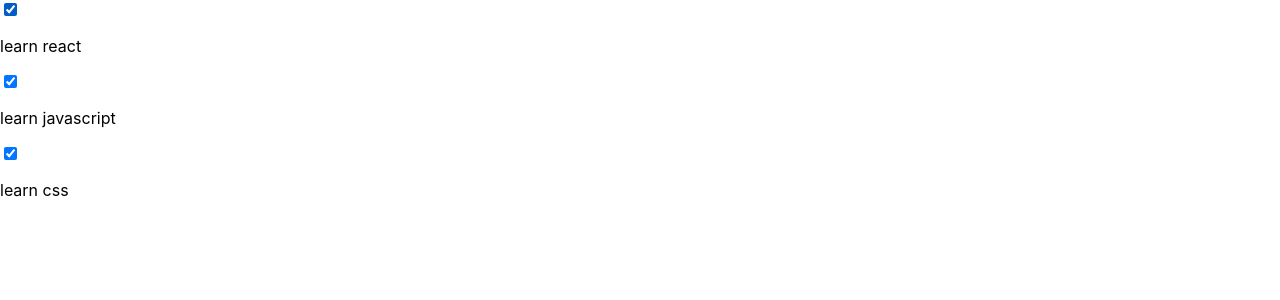
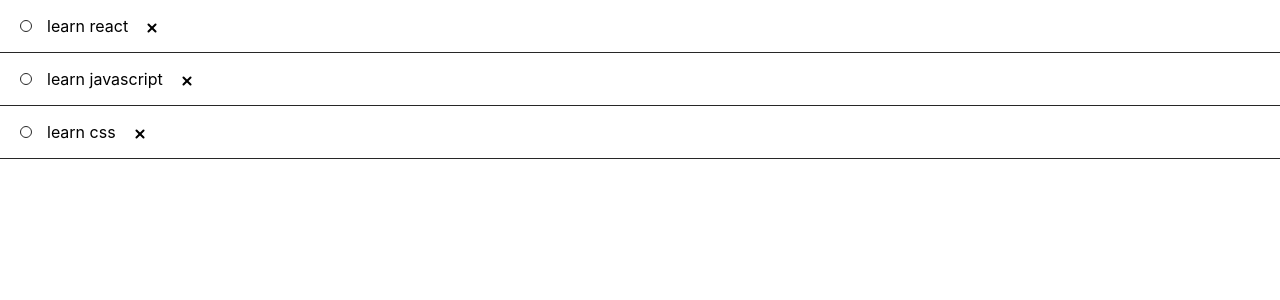
Before and after one commit to didiersnake/todo-app, a React (Create React App) app: page / in a window 1280 px wide. Shown: the top 300 px of the page. Built offline with nearby package versions, Linux system fonts and the light colour scheme; the HTML template or start-up script is replaced by a standard one.

Commit message:
todo component

```diff
--- a/src/components/TodoItem.js
+++ b/src/components/TodoItem.js
@@ -1,19 +1,23 @@
-import React, { useState } from 'react'
+import React, { useState } from "react";
 
-const TodoItem = ({status_,text}) => {
-    const [status, setStatus] = useState(status_)
+const TodoItem = ({ status_, text }) => {
+  const [status, setStatus] = useState(status_);
 
-    const toggle = () => {
-        setStatus(!status_)
-    }
+  const toggle = () => {
+      setStatus((prevState) => !prevState);
+      console.log("clicked")
+  };
 
-    return (
-        <label>
-            <input type="checkbox" defaultChecked={status} onclick={toggle} />
-            <span />
-            <p>{ text }</p>
-        </label>
-    );
-}
+  return (
+    <div className="label">
+      <div
+        className={status ? "active" : " active completed"}
+        onClick={toggle}
+      />
+      <p>{text}</p>
+      <div className="gg-close-r"></div>
+    </div>
+  );
+};
 
-export default TodoItem
+export default TodoItem;
--- a/src/features/TodoList.js
+++ b/src/features/TodoList.js
@@ -8,7 +8,7 @@ export const TodoList = () => {
   const [state, setState] = useState("all");
   const todoItems = useSelector(selectAllTodo);
   const todoList = todoItems.map((item) => {
-    return <TodoItem text={item.text} status_={item.active} />;
+    return <TodoItem key={item.id} text={item.text} status_={item.active} />;
   });
 
   return <div>{todoList}</div>;
--- a/src/index.css
+++ b/src/index.css
@@ -13,16 +13,53 @@ code {
     monospace;
 }
 
-@supports(-webkit-appearance: none) or (-moz-appearance: none) {
-  input[type='checkbox'],
-  input[type='radio'] {
-    --active: #275EFE;
-    --active-inner: #fff;
-    --focus: 2px rgba(39, 94, 254, .25);
-    --border: #BBC1E1;
-    --border-hover: #275EFE;
-    --background: #fff;
-    --disabled: #F6F8FF;
-    --disabled-inner: #E1E6F9;
-  }
+
+.label {
+  display: flex;
+  align-items: center;
+  justify-content: baseline;
+  gap: 15px;
+  padding: 0px 20px;
+  border-bottom: .5px solid rgb(39, 39, 39);
+
 }
+
+.active{
+  border: 1px solid rgb(39, 39, 39);
+  width: 10px;
+  height: 10px;
+  border-radius: 50%;
+}
+
+.completed {
+  background: black;
+}
+
+ .gg-close-r {
+ box-sizing: border-box;
+ position: relative;
+ display: block;
+ transform: scale(var(--ggs,1));
+ width: 15px;
+ height: 15px;
+
+}
+
+.gg-close-r::after,
+.gg-close-r::before {
+ content: "";
+ display: block;
+ box-sizing: border-box;
+ position: absolute;
+ width: 12px;
+ height: 2px;
+ background: currentColor;
+ transform: rotate(45deg);
+ border-radius: 5px;
+ top: 8px;
+ left: 3px
+}
+
+.gg-close-r::after {
+ transform: rotate(-45deg)
+}
```
